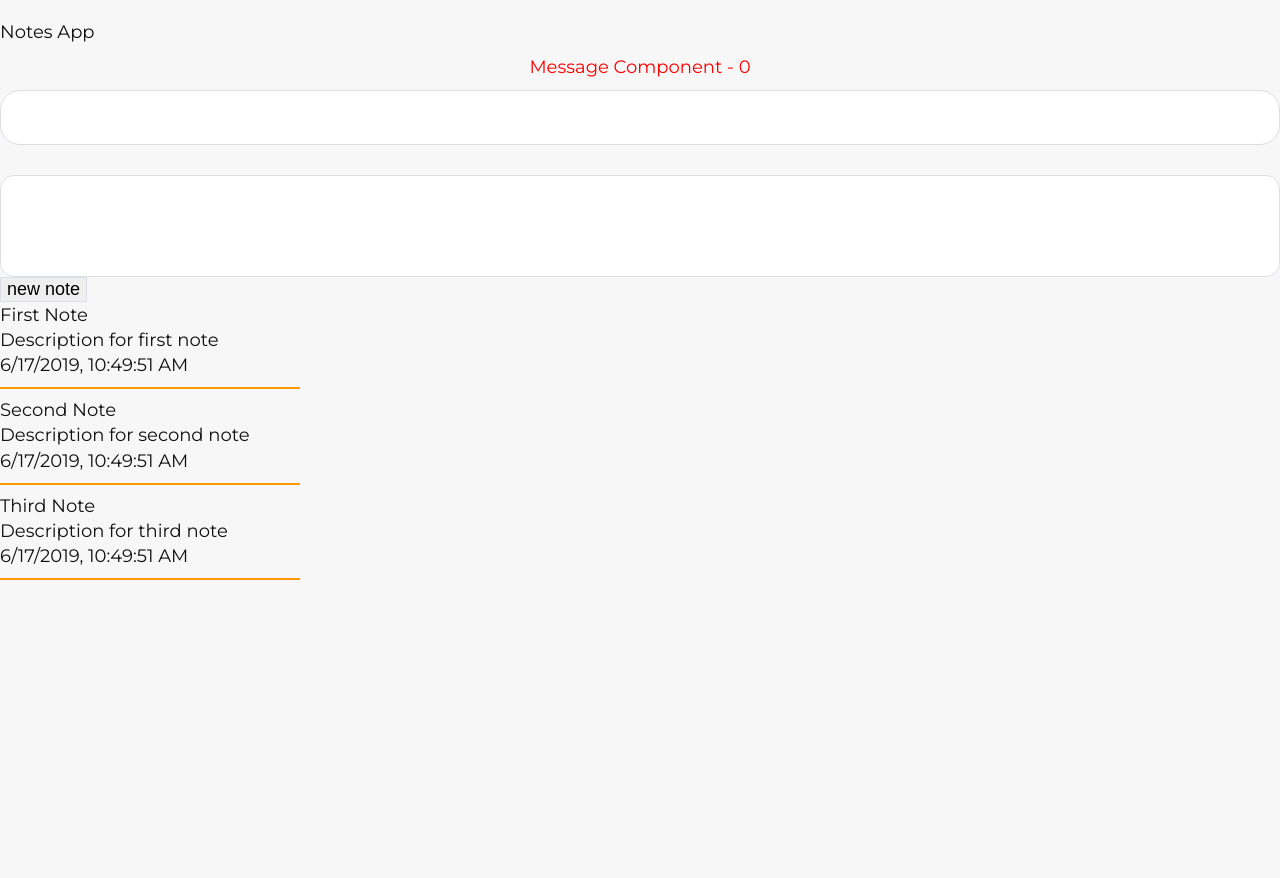
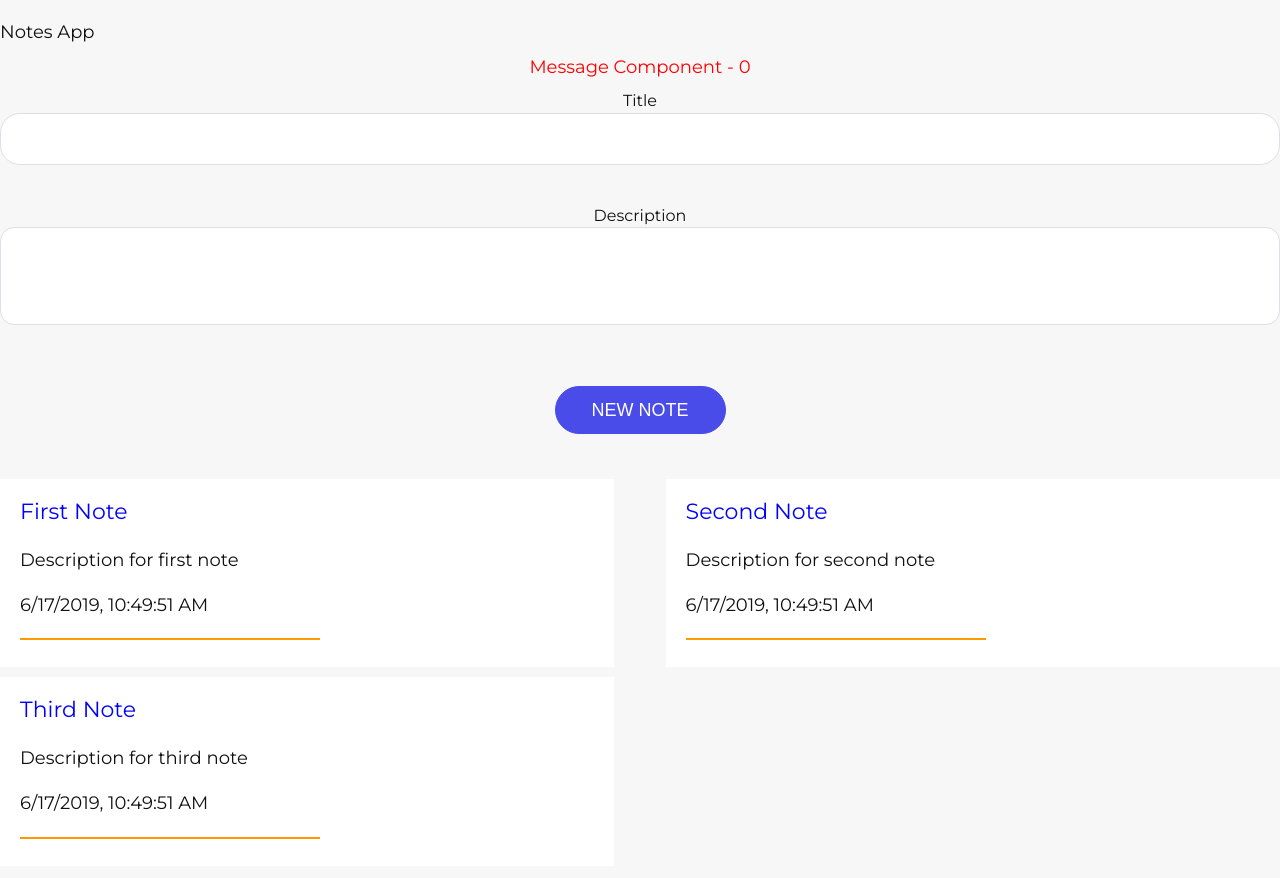
Before and after one commit to snd47/vue, a Vue app in the folder notes/: page / in a window 1280 px wide. Shown: the top 878 px of the page. Before the commit the page ends 800 px from the top, so only its background shows below. Built offline with nearby package versions, Linux system fonts and the light colour scheme; a web font is replaced by a local one.

Commit message:
Notes, new noted components

```diff
--- a/notes/src/App.vue
+++ b/notes/src/App.vue
@@ -18,24 +18,13 @@
             <p>{{message}}</p>
         </div>
         <!-- new note -->
-        <div class="new-note">
-            <input v-model="note.title" type="text">
-            <textarea v-model="note.descr"></textarea>
-            <button @click="addNote">new note</button>
-            <!-- <p>{{note.title}}</p> -->
-        </div>
+        <newNote :note="note" @addNote="addNote"/>
 
+        <notes
+          :notes="notes"
+        />
         <!-- note list -->
-        <div class="note" v-for="(note, index) in notes" :key="index">
-            <div class="note-header">
-                <p>{{note.title}}</p>
-            </div>
-            <div class="note-body">
-                <p>{{note.descr}}</p>
-                <p>{{note.date}}</p>
-                <hr align="left" width="300" size="2" color ="#ff9900">
-            </div>
-        </div>
+
         <!-- div #app -->
         </div>
       </section>
@@ -46,13 +35,15 @@
 <script>
 // import HelloWorld from './components/HelloWorld.vue'
 import message from '@/components/Message.vue'
+import newNote from '@/components/NewNote.vue'
+import notes from '@/components/Notes.vue'
 // @ - src
 
 export default {
 
   components: {
     // message:message
-    message
+    message, newNote, notes
   },
 
   data() {
@@ -104,7 +95,7 @@
                         })
                         this.note.title = ''
                         this.note.descr = ''
-                        this.message = null
+                        this.message = ''
 
                 }
             }
--- a/notes/src/components/Message.vue
+++ b/notes/src/components/Message.vue
@@ -6,7 +6,7 @@
 export default {
     props: {
         mes: {
-            type:String,
+            type:[String, Number],
             required: true
     }
 }
--- /dev/null
+++ b/notes/src/components/NewNote.vue
@@ -0,0 +1,36 @@
+<template>
+    <div class="new-note">
+        <label>Title
+            <input v-model="note.title" type="text">
+        </label>
+            <label>Description
+            <textarea v-model="note.descr"></textarea>
+        </label>
+            <br/><br/>
+            <button class="btn btnPrimary" @click="addNote">new note</button>
+            <!-- <p>{{note.title}}</p> -->
+        </div>
+</template>
+
+<script>
+export default {
+    props: {
+        note:{
+            type:Object,
+            required:true
+        }
+    },
+    methods: {
+        addNote() {
+            this.$emit('addNote', this.note)
+        }
+    }
+}
+</script>
+
+<style lang="scss">
+.new-note {
+    text-align:center;
+
+}
+</style>
--- /dev/null
+++ b/notes/src/components/Notes.vue
@@ -0,0 +1,58 @@
+<template>
+<!-- note list -->
+    <div class="notes">
+    <div class="note" v-for="(note, index) in notes" :key="index">
+            <div class="note-header">
+                <p>{{note.title}}</p>
+            </div>
+            <div class="note-body">
+                <p>{{note.descr}}</p>
+                <p>{{note.date}}</p>
+                <hr align="left" width="300" size="2" color ="#ff9900">
+            </div>
+        </div>
+        </div>
+</template>
+
+<script>
+export default {
+    props: {
+        notes: {
+            type: Array,
+            required: true
+        }
+    }
+}
+</script>
+
+
+<style lang="scss">
+.notes {
+    display: flex;
+    align-items:center;
+    justify-content: space-between;
+    flex-wrap:wrap;
+    padding: 40px 0;
+}
+
+.note {
+    width: 48%;
+    padding: 18px 20px;
+    margin: 5px 0;
+    background-color: #fff;
+}
+
+.note-header {
+p {
+    color:blue;
+    font-size: 22px;
+
+}
+}
+
+.note-body {
+    p {
+        margin: 20px 0;
+    }
+}
+</style>
```
